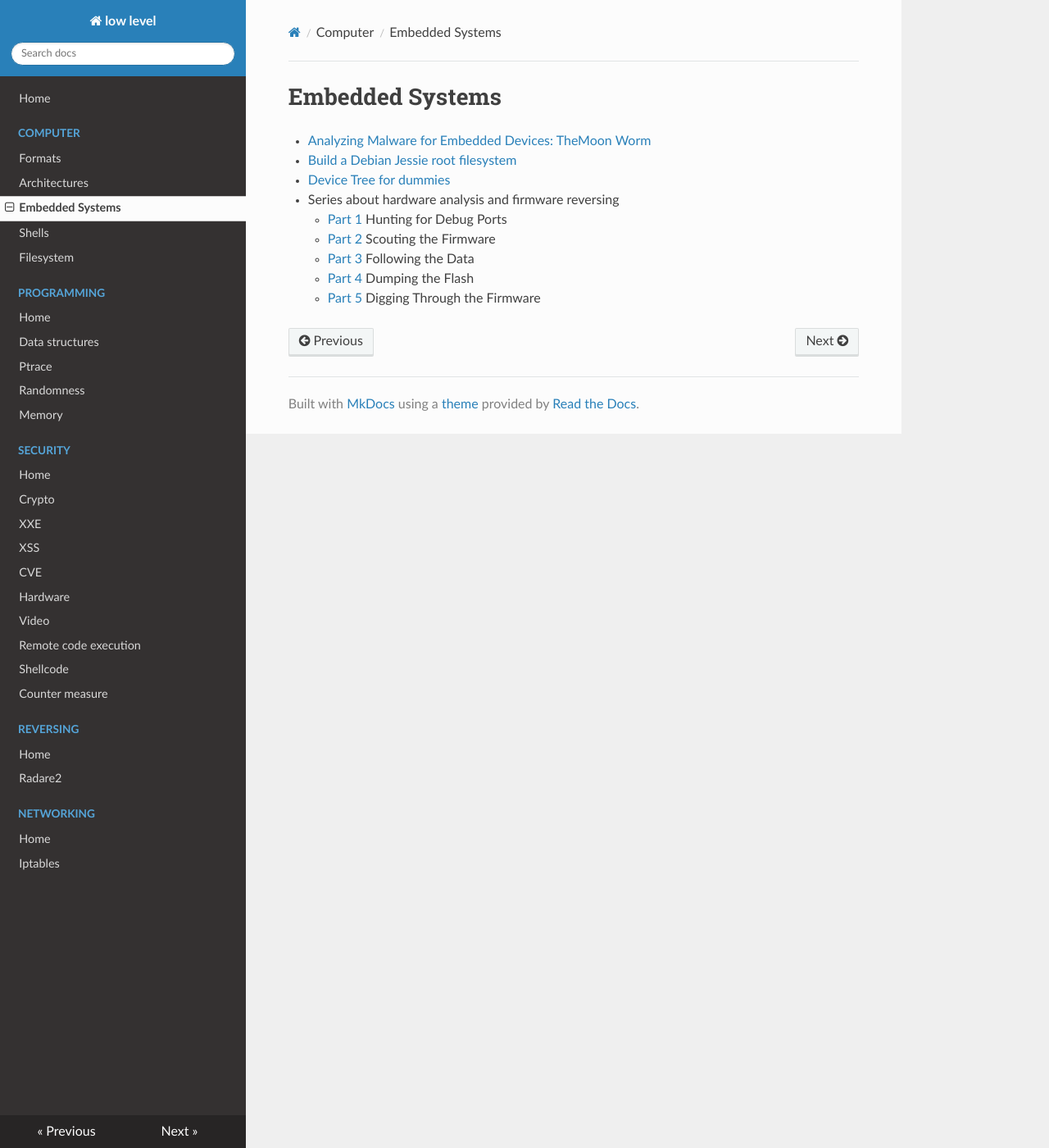
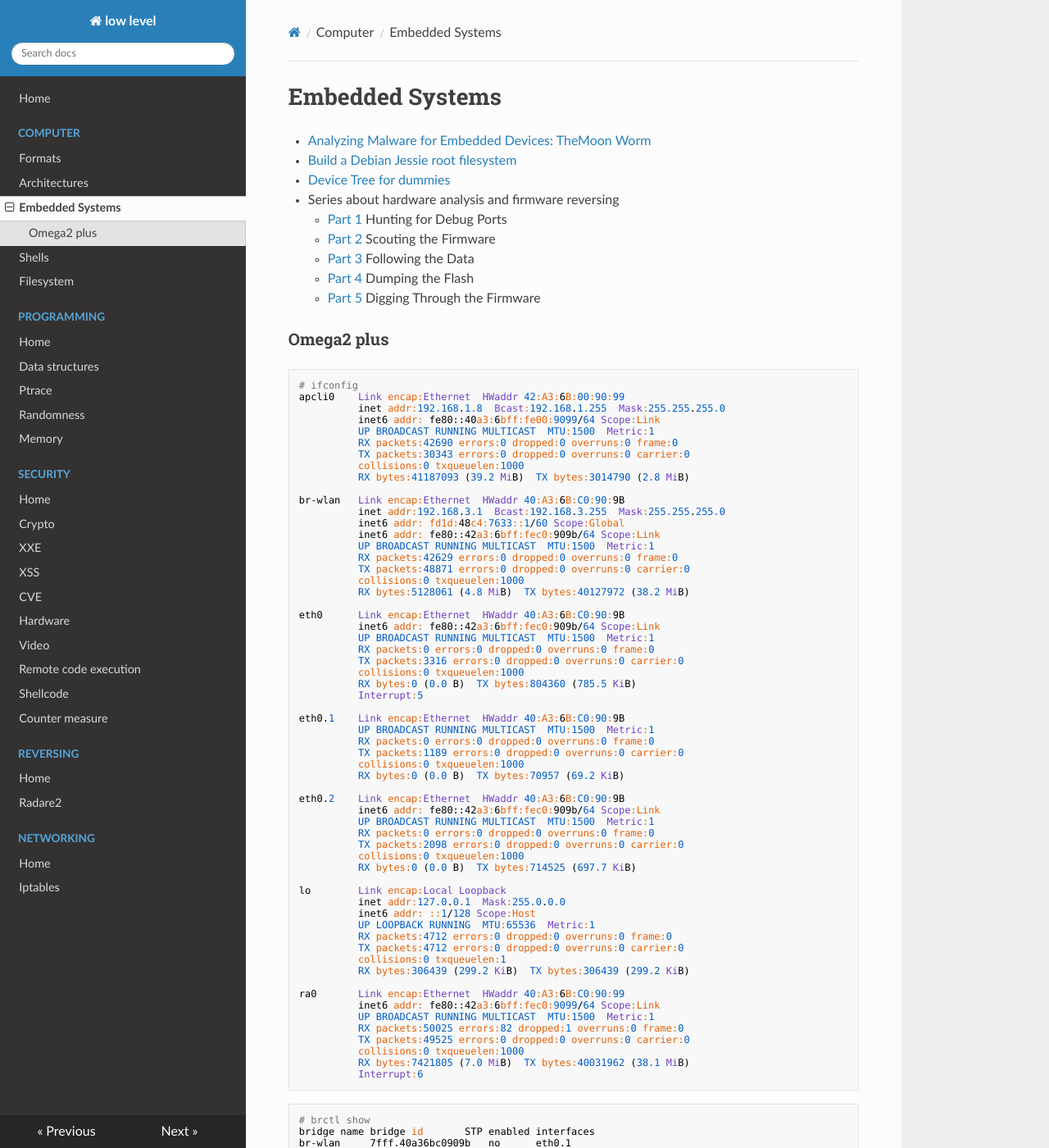
Before and after one commit to gipi/low-level, an MkDocs documentation site: the page built from docs/embedded.md, in a window 1280 px wide and 1400 px high. Shown: the whole window at 82% size. Built offline with MkDocs 1.6.1, drawn with Linux system fonts in a browser that asks for light colours; nearby versions of some CDN libraries; old or Windows-style settings are respelled for this version of MkDocs; some of the changed text lies outside the part shown.

Commit message:
embedded: add some info about omega2 plus.

````diff
--- a/docs/embedded.md
+++ b/docs/embedded.md
@@ -9,3 +9,76 @@
      - [Part 3](http://jcjc-dev.com/2016/05/23/reversing-huawei-3-sniffing/) Following the Data
      - [Part 4](http://jcjc-dev.com/2016/06/08/reversing-huawei-4-dumping-flash/) Dumping the Flash
      - [Part 5](http://jcjc-dev.com/2016/12/14/reversing-huawei-5-reversing-firmware/) Digging Through the Firmware
+
+### Omega2 plus
+
+```
+# ifconfig
+apcli0    Link encap:Ethernet  HWaddr 42:A3:6B:00:90:99
+          inet addr:192.168.1.8  Bcast:192.168.1.255  Mask:255.255.255.0
+          inet6 addr: fe80::40a3:6bff:fe00:9099/64 Scope:Link
+          UP BROADCAST RUNNING MULTICAST  MTU:1500  Metric:1
+          RX packets:42690 errors:0 dropped:0 overruns:0 frame:0
+          TX packets:30343 errors:0 dropped:0 overruns:0 carrier:0
+          collisions:0 txqueuelen:1000
+          RX bytes:41187093 (39.2 MiB)  TX bytes:3014790 (2.8 MiB)
+
+br-wlan   Link encap:Ethernet  HWaddr 40:A3:6B:C0:90:9B
+          inet addr:192.168.3.1  Bcast:192.168.3.255  Mask:255.255.255.0
+          inet6 addr: fd1d:48c4:7633::1/60 Scope:Global
+          inet6 addr: fe80::42a3:6bff:fec0:909b/64 Scope:Link
+          UP BROADCAST RUNNING MULTICAST  MTU:1500  Metric:1
+          RX packets:42629 errors:0 dropped:0 overruns:0 frame:0
+          TX packets:48871 errors:0 dropped:0 overruns:0 carrier:0
+          collisions:0 txqueuelen:1000
+          RX bytes:5128061 (4.8 MiB)  TX bytes:40127972 (38.2 MiB)
+
+eth0      Link encap:Ethernet  HWaddr 40:A3:6B:C0:90:9B
+          inet6 addr: fe80::42a3:6bff:fec0:909b/64 Scope:Link
+          UP BROADCAST RUNNING MULTICAST  MTU:1500  Metric:1
+          RX packets:0 errors:0 dropped:0 overruns:0 frame:0
+          TX packets:3316 errors:0 dropped:0 overruns:0 carrier:0
+          collisions:0 txqueuelen:1000
+          RX bytes:0 (0.0 B)  TX bytes:804360 (785.5 KiB)
+          Interrupt:5
+
+eth0.1    Link encap:Ethernet  HWaddr 40:A3:6B:C0:90:9B
+          UP BROADCAST RUNNING MULTICAST  MTU:1500  Metric:1
+          RX packets:0 errors:0 dropped:0 overruns:0 frame:0
+          TX packets:1189 errors:0 dropped:0 overruns:0 carrier:0
+          collisions:0 txqueuelen:1000
+          RX bytes:0 (0.0 B)  TX bytes:70957 (69.2 KiB)
+
+eth0.2    Link encap:Ethernet  HWaddr 40:A3:6B:C0:90:9B
+          inet6 addr: fe80::42a3:6bff:fec0:909b/64 Scope:Link
+          UP BROADCAST RUNNING MULTICAST  MTU:1500  Metric:1
+          RX packets:0 errors:0 dropped:0 overruns:0 frame:0
+          TX packets:2098 errors:0 dropped:0 overruns:0 carrier:0
+          collisions:0 txqueuelen:1000
+          RX bytes:0 (0.0 B)  TX bytes:714525 (697.7 KiB)
+
+lo        Link encap:Local Loopback
+          inet addr:127.0.0.1  Mask:255.0.0.0
+          inet6 addr: ::1/128 Scope:Host
+          UP LOOPBACK RUNNING  MTU:65536  Metric:1
+          RX packets:4712 errors:0 dropped:0 overruns:0 frame:0
+          TX packets:4712 errors:0 dropped:0 overruns:0 carrier:0
+          collisions:0 txqueuelen:1
+          RX bytes:306439 (299.2 KiB)  TX bytes:306439 (299.2 KiB)
+
+ra0       Link encap:Ethernet  HWaddr 40:A3:6B:C0:90:99
+          inet6 addr: fe80::42a3:6bff:fec0:9099/64 Scope:Link
+          UP BROADCAST RUNNING MULTICAST  MTU:1500  Metric:1
+          RX packets:50025 errors:82 dropped:1 overruns:0 frame:0
+          TX packets:49525 errors:0 dropped:0 overruns:0 carrier:0
+          collisions:0 txqueuelen:1000
+          RX bytes:7421805 (7.0 MiB)  TX bytes:40031962 (38.1 MiB)
+          Interrupt:6
+```
+
+```
+# brctl show
+bridge name	bridge id		STP enabled	interfaces
+br-wlan		7fff.40a36bc0909b	no		eth0.1
+							ra0
+```
````
